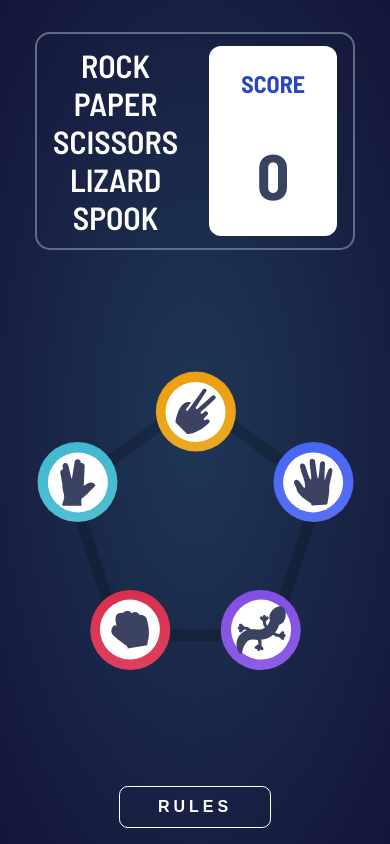
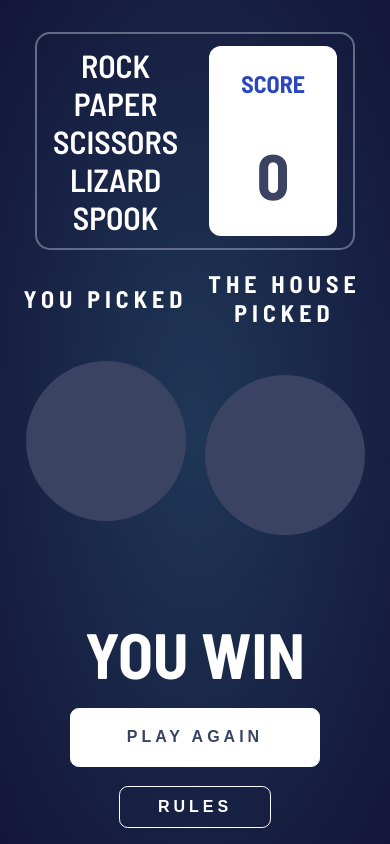
Before and after one commit to GSterczewski/fm-rock-paper-scissors, a Vue app: page / in a window 390 px wide. Built offline with nearby package versions, Linux system fonts and the light colour scheme.

Commit message:
setup GameBoard component props and logic, adjust styling to mobile and desktop views

```diff
--- a/src/components/GameBoard.vue
+++ b/src/components/GameBoard.vue
@@ -1,51 +1,94 @@
 <template>
   <div class="gameboard">
-    <div class="gameboard--1" v-if="currentGameState === gameStates.beforePick">
+    <div class="gameboard__stage-1" v-if="gameStage === 0">
       <svg xmlns="http://www.w3.org/2000/svg"  width="329" height="313"><path fill="none" stroke="#000" stroke-width="15" d="M164.5 9.27L9.26 122.06l59.296 182.495h191.888L319.74 122.06 164.5 9.271z" opacity=".2"/></svg>
-      <PlayButton v-for="variant in variants" :key="variant" :variant="variant" :clickHandler="pick" />
+      <PlayButton v-for="variant in variants" :key="variant" :variant="variant" :clickHandler="() =>handleFigureSelect(variant)" />
     </div>
-    <div class="gameboard--2" v-if="currentGameState === gameStates.picked">
-      <h1>GaMEBOARD 2</h1>
+    <div class="gameboard__stage-2" v-if="gameStage > 0">
+      <div class="gameboard__stage-2__section">
+        <h2>You picked</h2>
+        <div class="selection-placeholder"></div>
+      </div>
+      <div class="gameboard__stage-2__result-container" v-if="gameStage > 1">
+        <h3 v-text="message"></h3>
+        <VButton name="play again" class="gameboard__stage-2__button" :clickHandler="handlePlayAgain" />
+      </div>
+      <div class="gameboard__stage-2__section">
+        <h2>The House picked</h2>
+        <div class="selection-placeholder"></div>
+      </div>
     </div>
   </div>
 </template>
 
 <script>
 import PlayButton from "./PlayButton.vue";
-import { ref } from "vue";
+import VButton from "./VButton.vue";
+import { ref, toRefs, watch, onMounted } from "vue";
 export default {
-  components:{ PlayButton },
+  components:{ PlayButton, VButton },
   props: {
-    variants : {
+    variants: {
       type: Array,
       default: []
+    },
+    handleFigureSelect: {
+      type: Function,
+      default : () => {
+        console.warn("figure selection handler not provided!");
+      }
+    },
+    handlePlayAgain: {
+      type: Function,
+      default : () => {
+        console.warn("play again handler not provided!");
+      }
+    },
+    gameStage: {
+      type: Number,
+      default: 2
     }
   },
-  setup(){
+  setup(props){
+    const resultMessages = {
+      win: "you win",
+      lost: "you lost"
+    }
+    const message = ref("");
+    const { gameStage } = toRefs(props);
 
-    const gameStates = {
-      beforePick : 0,
-      picked: 1
-    };
-    let currentGameState = ref(gameStates.beforePick);
+    const getMessage = () => {
+      if(gameStage.value === 2){
+        message.value = resultMessages.win;
+      }
+      if(gameStage.value === 3){
+        message.value = resultMessages.lost;
 
-    const pick = () => {
-      currentGameState.value = gameStates.picked;
-      console.log(currentGameState)
+      }
     };
 
+    watch(gameStage, getMessage);
+
+    onMounted(getMessage);
+
     return {
-      currentGameState,
-      gameStates,
-      pick
-    }
+      message
+    };
   }
 }
 </script>
 
 <style lang="scss">
-  .gameboard--1{
+.gameboard{
+  width:100%;
+  display: flex;
+  justify-content: center;
+
+}
+  .gameboard__stage-1{
     position:relative;
+    width:max-content;
+
     & >*:not(:nth-child(1)){
       position:absolute;
 
@@ -57,7 +100,7 @@ export default {
     }
     & >*:nth-child(3){
       top:0;
-      // left:-25px;
+
       left: -10%;
       top:70px;
       top:20%;
@@ -79,5 +122,52 @@ export default {
     transform: scale(0.8);
     }
   }
+   .gameboard__stage-2 {
+     display: flex;
+     justify-content: space-around;
+     align-items: center;
+     width:100%;
+     color: var(--color-white);
 
+     &__result-container {
+       & > h3 {
+         font-size: 4rem;
+         margin-bottom:1rem;
+       }
+     }
+     &__button{
+       padding: 1.2rem 3.5rem;
+       background-color: var(--color-white);
+       color: var(--color-text);
+     }
+   }
+   .gameboard__stage-2__section {
+     width:33%;
+     display: flex;
+     flex-direction: column;
+     align-items: center;
+
+
+     & > h2 {
+       margin-bottom:3rem;
+       font-weight: 700;
+       letter-spacing: 5px;
+     }
+   }
+   .selection-placeholder{
+     @include circle(10rem);
+     background-color: var(--color-text);
+   }
+   @media(max-width:1000px){
+     .gameboard__stage-2 {
+       flex-wrap: wrap;
+       &__section{
+         width:50%;
+       }
+       &__result-container{
+         order:3;
+         margin-top:5rem;
+       }
+     }
+   }
 </style>
```
